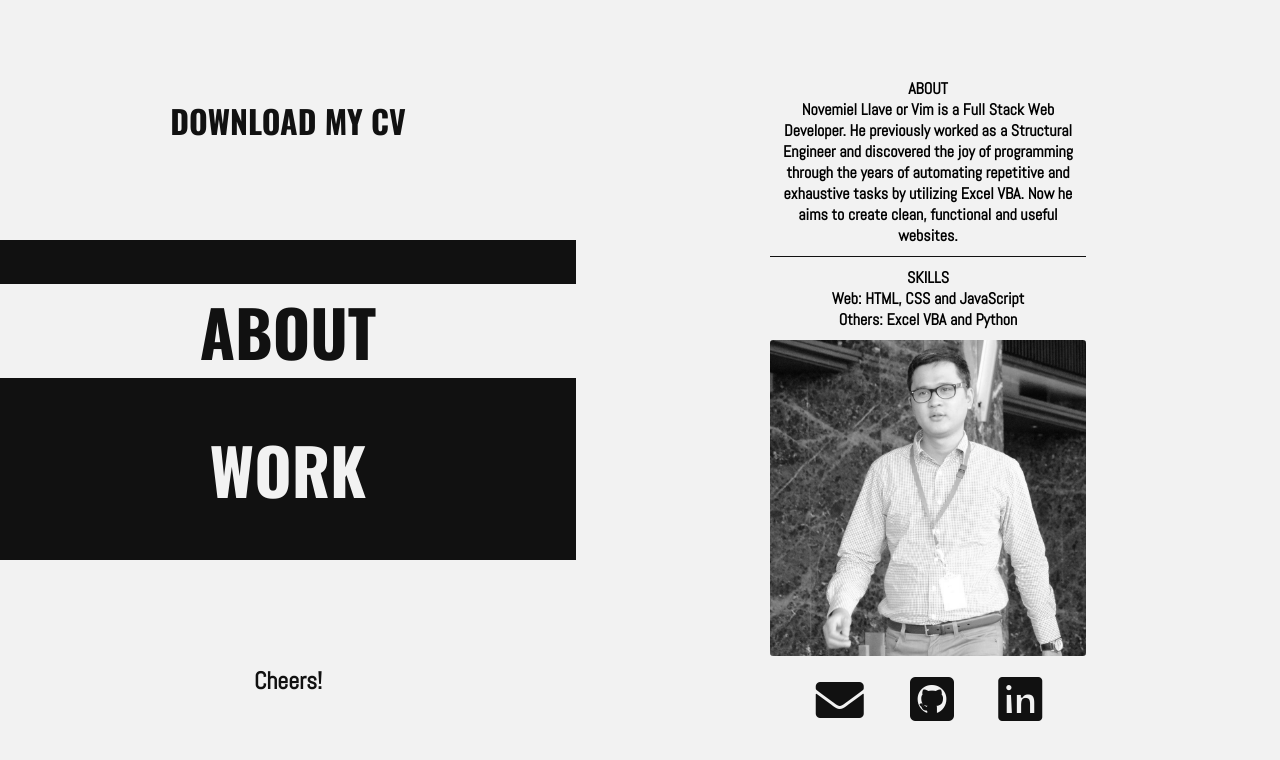
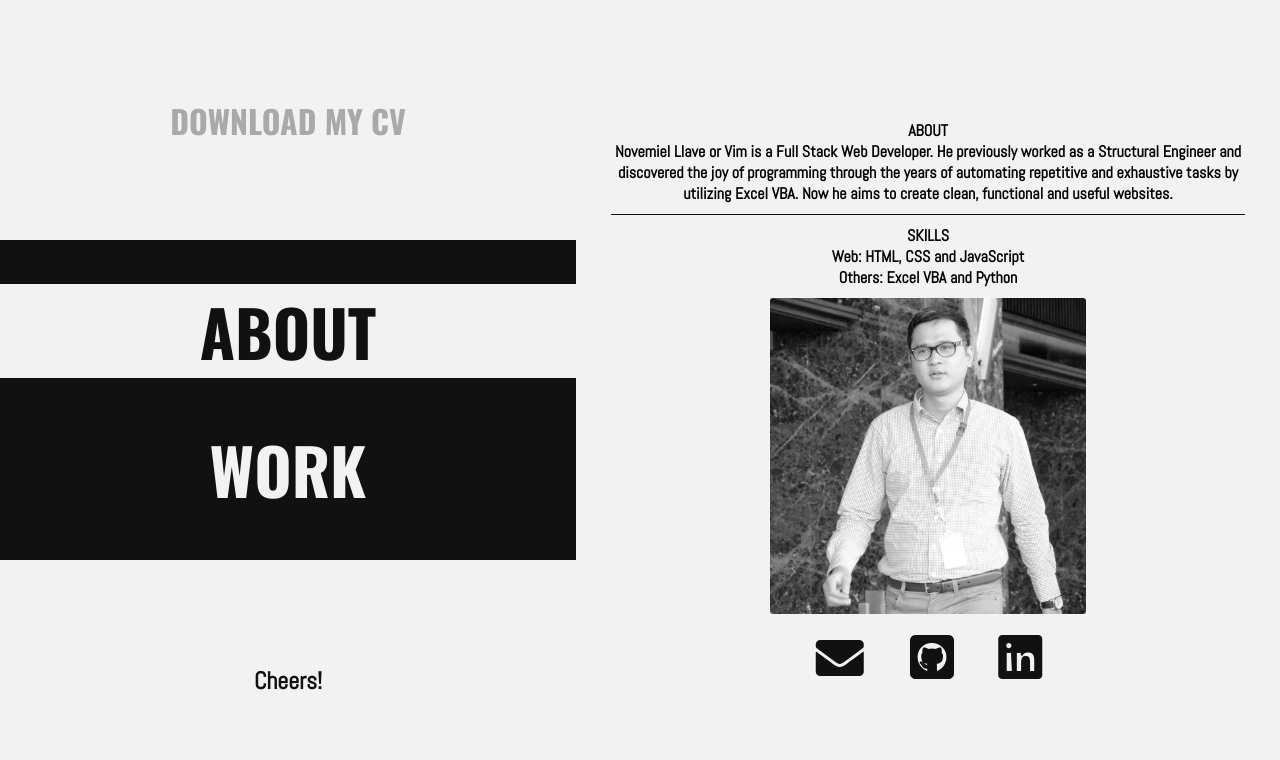
Before and after one commit to llavenovemiel/portfolio-03, a plain HTML site: page index.html in a window 1280 px wide. Both pictures are taken after a click on the link "ABOUT". Drawn offline with nearby package versions, Linux system fonts and the light colour scheme.

Commit message:
includes minor update on about section

```diff
--- a/assets/css/style.css
+++ b/assets/css/style.css
@@ -39,6 +39,11 @@ body {
 	color: #111111;
 }
 
+.cv:hover a {
+	/*color: #FF7400;*/
+	color: darkgray;
+}
+
 .top {
 	height: 40vh;
 	width: 100%;
@@ -59,6 +64,12 @@ body {
 	align-items: center;
 	justify-content: center;
 	cursor: pointer;
+}
+
+.about:hover,
+.work:hover {
+	/*color: #FF7400;*/
+	color: darkgray;
 }
 
 .shown {
@@ -100,7 +111,7 @@ body {
 
 
 .about-col1 {
-	width: 45%;
+	width: 90%;
 	display: flex;
 	flex-direction: column;
 	justify-content: center;
@@ -127,6 +138,9 @@ body {
 
 .about-col2 {
 	width: 45%;
+	display: flex;
+	flex-direction: column;
+	justify-content: center;
 }
 
 .me {
@@ -150,7 +164,11 @@ body {
 .social > a {
 	color: #111111;
 	font-size: 3rem;
+}
 
+.social > a:hover {
+	/*color: #FF7400;*/
+	color: darkgray;
 }
 
 .work-page {
@@ -169,6 +187,10 @@ body {
 .project img {
 	width: 100%;
 	border-radius: 1%;
+}
+
+.project img:hover {
+	opacity: 0.5;
 }
 
 .project p {
--- a/assets/js/script.js
+++ b/assets/js/script.js
@@ -6,15 +6,8 @@ const toggleAbout = () => {
 
 	$(".about-page").slideToggle("slow");
 
-	if (($(".about-page").css("display")=="block") & (screen.width > 960)) {
-
-		  $(".about-page").css({"height":"100%","display":"flex", "flex-direction":"row",
-        "justify-content":"space-around"});
-  }
-
-  if (($(".about-page").css("display")=="block") & (screen.width < 960) & (screen.width > 400)) {
-
-      $(".about-page").css({"height":"100%","display":"flex", "flex-direction":"column",
+  if ($(".about-page").css("display")=="block") {
+    $(".about-page").css({"height":"100%","display":"flex", "flex-direction":"column",
         "justify-content":"space-around","align-items":"center"});
   }
 
@@ -39,38 +32,6 @@ const toggleWork = () => {
 }
 
 
-// for sticky
-// $(document).ready(function() {
-//   var stickyNavTop = $('.top').offset().top;
-
-//   var stickyNav = function(){
-//       var scrollTop = $(window).scrollTop();
-
-//       if (scrollTop >= stickyNavTop) {
-//           $('.top').addClass('sticky');
-//       } else {
-//           $('.top').removeClass('sticky');
-//       }
-//   };
-
-//   stickyNav();
-//   $(window).scroll(function() {
-//     stickyNav();
-//   });
-// });
-
-
-// $(document).ready(function () {
-//   var top = $('.top').offset().top;
-//   $(window).scroll(function (event) {
-//     var y = $(this).scrollTop();
-//     if (y >= top)
-//       $('.top').addClass('sticky');
-//     else
-//       $('.top').removeClass('sticky');
-//     $('.top').width($('.top').parent().width());
-//   });
-// });
 
 
 // For scrambler effect
--- a/index.html
+++ b/index.html
@@ -41,7 +41,7 @@
 
 			<div class="about-page">
 
-				<div class="about-col1">
+				<div class="about-col1 mr-0">
 					<p class="margin-top">ABOUT</p>
 					<div class="about-text"><p>Novemiel Llave or Vim is a Full Stack Web Developer. He previously worked as a Structural Engineer and discovered the joy of programming through the years of automating repetitive and exhaustive tasks by utilizing Excel VBA. Now he aims to create clean, functional and useful websites.</p></div>
 					<div class="skills">
@@ -51,7 +51,7 @@
 					</div>
 				</div>
 
-				<div class="about-col2">
+				<div class="about-col2 mr-0">
 
 					<div class="me">
 						<img src="assets/images/me.jpg">
```
